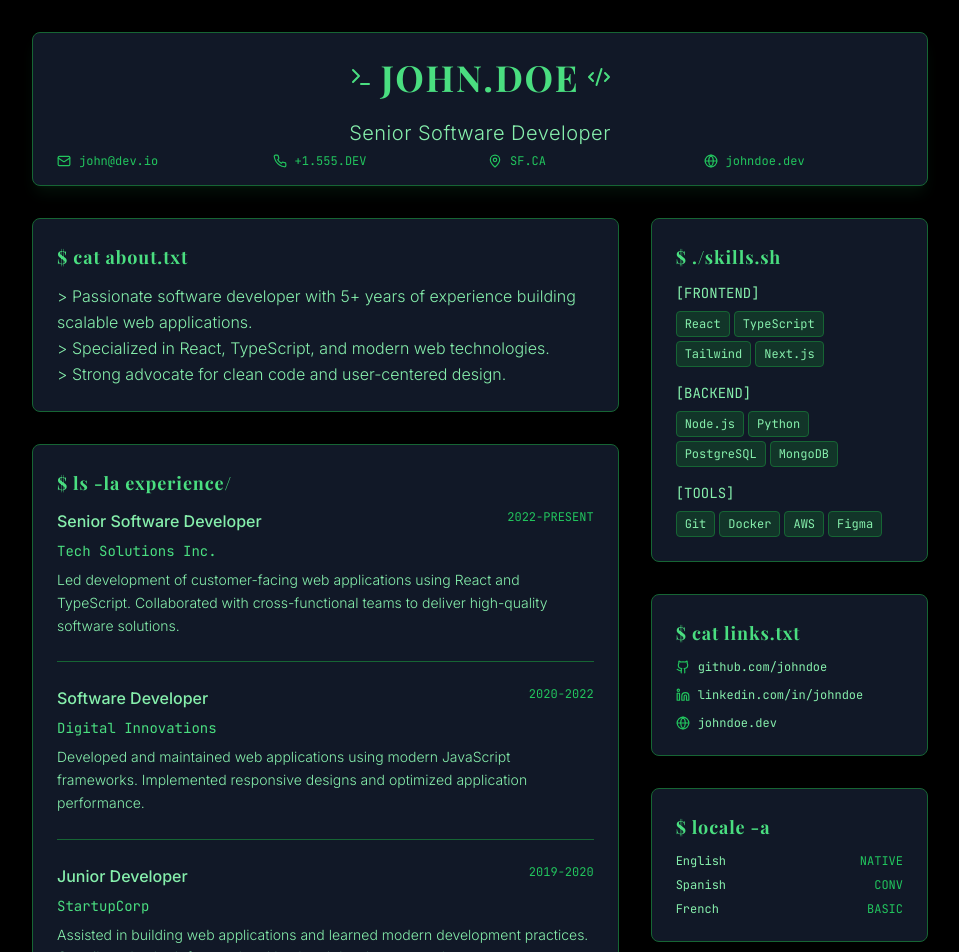
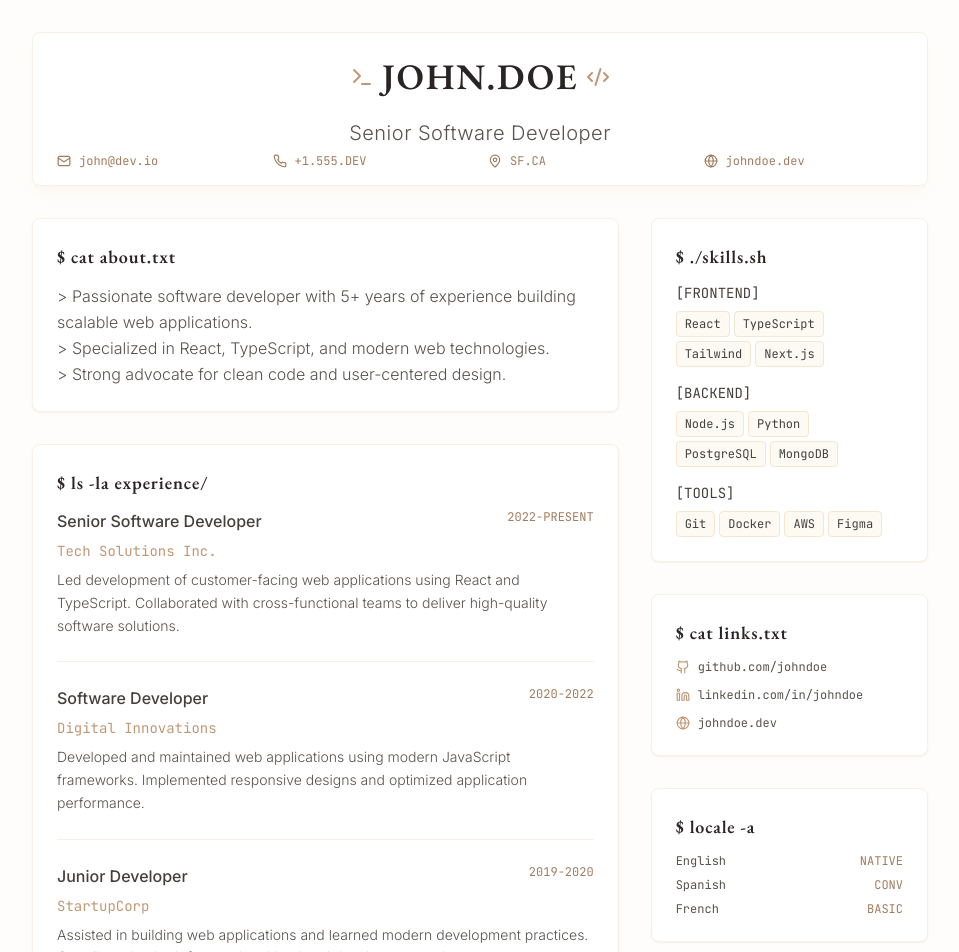
Before and after one commit to alsanatilla/cv, a React (Vite) app: page / in a window 1280 px wide. Shown: the top 952 px of the page, without its empty margins (160-1119 px from the left). Built offline with nearby package versions, Linux system fonts and the light colour scheme.

Commit message:
Refactor: Update fonts and colors
- Added EB Garamond font and updated color scheme to beige and white.
- Modified `tailwind.config.ts`, `index.html`, and `src/pages/Index.tsx`.

```diff
--- a/index.html
+++ b/index.html
@@ -8,7 +8,7 @@
     <title>Vite + React + TS</title>
     <link rel="preconnect" href="https://fonts.googleapis.com">
     <link rel="preconnect" href="https://fonts.gstatic.com" crossorigin>
-    <link href="https://fonts.googleapis.com/css2?family=Playfair+Display:wght@400;700&family=Inter:wght@300;400;500;600&family=JetBrains+Mono:wght@300;400;500&display=swap" rel="stylesheet">
+    <link href="https://fonts.googleapis.com/css2?family=EB+Garamond:wght@400;500;600;700&family=Inter:wght@300;400;500;600&family=JetBrains+Mono:wght@300;400;500&display=swap" rel="stylesheet">
   </head>
   <body>
     <div id="root"></div>
--- a/src/pages/Index.tsx
+++ b/src/pages/Index.tsx
@@ -5,35 +5,35 @@ import { Mail, Phone, MapPin, Globe, Github, Linkedin, Terminal, Code2 } from "l
 
 const Index = () => {
   return (
-    <div className="min-h-screen bg-black text-green-400 py-8 px-4 font-mono">
+    <div className="min-h-screen bg-cream-50 text-warm-gray-800 py-8 px-4">
       <div className="max-w-4xl mx-auto">
         {/* Header Section */}
-        <Card className="mb-8 bg-gray-900 border-green-800 shadow-lg shadow-green-900/20">
+        <Card className="mb-8 bg-white border-cream-200 shadow-lg shadow-cream-300/20">
           <CardHeader className="text-center pb-4">
             <div className="flex items-center justify-center gap-2 mb-4">
-              <Terminal size={24} className="text-green-400" />
-              <CardTitle className="text-4xl font-serif-vintage text-green-400 tracking-wider">
+              <Terminal size={24} className="text-cream-600" />
+              <CardTitle className="text-4xl font-serif-vintage text-warm-gray-800 tracking-wider">
                 JOHN.DOE
               </CardTitle>
-              <Code2 size={24} className="text-green-400" />
+              <Code2 size={24} className="text-cream-600" />
             </div>
-            <p className="text-xl font-modern text-green-300 font-light tracking-wide">
+            <p className="text-xl font-modern text-warm-gray-600 font-light tracking-wide">
               Senior Software Developer
             </p>
             <div className="grid grid-cols-2 md:grid-cols-4 gap-4 mt-6 text-sm">
-              <div className="flex items-center gap-2 text-green-500">
+              <div className="flex items-center gap-2 text-cream-700">
                 <Mail size={14} />
                 <span className="font-mono text-xs">john@dev.io</span>
               </div>
-              <div className="flex items-center gap-2 text-green-500">
+              <div className="flex items-center gap-2 text-cream-700">
                 <Phone size={14} />
                 <span className="font-mono text-xs">+1.555.DEV</span>
               </div>
-              <div className="flex items-center gap-2 text-green-500">
+              <div className="flex items-center gap-2 text-cream-700">
                 <MapPin size={14} />
                 <span className="font-mono text-xs">SF.CA</span>
               </div>
-              <div className="flex items-center gap-2 text-green-500">
+              <div className="flex items-center gap-2 text-cream-700">
                 <Globe size={14} />
                 <span className="font-mono text-xs">johndoe.dev</span>
               </div>
@@ -45,14 +45,14 @@ const Index = () => {
           {/* Left Column */}
           <div className="lg:col-span-2 space-y-8">
             {/* About Section */}
-            <Card className="bg-gray-900 border-green-800">
+            <Card className="bg-white border-cream-200">
               <CardHeader className="pb-3">
-                <CardTitle className="text-lg font-serif-vintage text-green-400 tracking-wider">
+                <CardTitle className="text-lg font-serif-vintage text-warm-gray-800 tracking-wider">
                   $ cat about.txt
                 </CardTitle>
               </CardHeader>
               <CardContent>
-                <p className="text-green-300 leading-relaxed font-modern font-light">
+                <p className="text-warm-gray-600 leading-relaxed font-modern font-light">
                   {`> Passionate software developer with 5+ years of experience building scalable web applications.`}
                   <br />
                   {`> Specialized in React, TypeScript, and modern web technologies.`}
@@ -63,48 +63,48 @@ const Index = () => {
             </Card>
 
             {/* Experience Section */}
-            <Card className="bg-gray-900 border-green-800">
+            <Card className="bg-white border-cream-200">
               <CardHeader className="pb-3">
-                <CardTitle className="text-lg font-serif-vintage text-green-400 tracking-wider">
+                <CardTitle className="text-lg font-serif-vintage text-warm-gray-800 tracking-wider">
                   $ ls -la experience/
                 </CardTitle>
               </CardHeader>
               <CardContent className="space-y-6">
                 <div className="space-y-2">
                   <div className="flex justify-between items-start">
-                    <h3 className="font-modern font-medium text-green-300">Senior Software Developer</h3>
-                    <span className="text-xs font-mono text-green-500">2022-PRESENT</span>
+                    <h3 className="font-modern font-medium text-warm-gray-700">Senior Software Developer</h3>
+                    <span className="text-xs font-mono text-cream-700">2022-PRESENT</span>
                   </div>
-                  <p className="text-green-400 text-sm font-mono">Tech Solutions Inc.</p>
-                  <p className="text-green-300 text-sm font-modern font-light leading-relaxed">
+                  <p className="text-cream-600 text-sm font-mono">Tech Solutions Inc.</p>
+                  <p className="text-warm-gray-600 text-sm font-modern font-light leading-relaxed">
                     Led development of customer-facing web applications using React and TypeScript.
                     Collaborated with cross-functional teams to deliver high-quality software solutions.
                   </p>
                 </div>
 
-                <Separator className="bg-green-800" />
+                <Separator className="bg-cream-200" />
 
                 <div className="space-y-2">
                   <div className="flex justify-between items-start">
-                    <h3 className="font-modern font-medium text-green-300">Software Developer</h3>
-                    <span className="text-xs font-mono text-green-500">2020-2022</span>
+                    <h3 className="font-modern font-medium text-warm-gray-700">Software Developer</h3>
+                    <span className="text-xs font-mono text-cream-700">2020-2022</span>
                   </div>
-                  <p className="text-green-400 text-sm font-mono">Digital Innovations</p>
-                  <p className="text-green-300 text-sm font-modern font-light leading-relaxed">
+                  <p className="text-cream-600 text-sm font-mono">Digital Innovations</p>
+                  <p className="text-warm-gray-600 text-sm font-modern font-light leading-relaxed">
                     Developed and maintained web applications using modern JavaScript frameworks.
                     Implemented responsive designs and optimized application performance.
                   </p>
                 </div>
 
-                <Separator className="bg-green-800" />
+                <Separator className="bg-cream-200" />
 
                 <div className="space-y-2">
                   <div className="flex justify-between items-start">
-                    <h3 className="font-modern font-medium text-green-300">Junior Developer</h3>
-                    <span className="text-xs font-mono text-green-500">2019-2020</span>
+                    <h3 className="font-modern font-medium text-warm-gray-700">Junior Developer</h3>
+                    <span className="text-xs font-mono text-cream-700">2019-2020</span>
                   </div>
-                  <p className="text-green-400 text-sm font-mono">StartupCorp</p>
-                  <p className="text-green-300 text-sm font-modern font-light leading-relaxed">
+                  <p className="text-cream-600 text-sm font-mono">StartupCorp</p>
+                  <p className="text-warm-gray-600 text-sm font-modern font-light leading-relaxed">
                     Assisted in building web applications and learned modern development practices.
                     Contributed to both frontend and backend development tasks.
                   </p>
@@ -113,19 +113,19 @@ const Index = () => {
             </Card>
 
             {/* Education Section */}
-            <Card className="bg-gray-900 border-green-800">
+            <Card className="bg-white border-cream-200">
               <CardHeader className="pb-3">
-                <CardTitle className="text-lg font-serif-vintage text-green-400 tracking-wider">
+                <CardTitle className="text-lg font-serif-vintage text-warm-gray-800 tracking-wider">
                   $ cat education.log
                 </CardTitle>
               </CardHeader>
               <CardContent>
                 <div className="flex justify-between items-start">
                   <div>
-                    <h3 className="font-modern font-medium text-green-300">BS Computer Science</h3>
-                    <p className="text-green-400 text-sm font-mono">UC Berkeley</p>
+                    <h3 className="font-modern font-medium text-warm-gray-700">BS Computer Science</h3>
+                    <p className="text-cream-600 text-sm font-mono">UC Berkeley</p>
                   </div>
-                  <span className="text-xs font-mono text-green-500">2015-2019</span>
+                  <span className="text-xs font-mono text-cream-700">2015-2019</span>
                 </div>
               </CardContent>
             </Card>
@@ -134,19 +134,19 @@ const Index = () => {
           {/* Right Column */}
           <div className="space-y-8">
             {/* Skills Section */}
-            <Card className="bg-gray-900 border-green-800">
+            <Card className="bg-white border-cream-200">
               <CardHeader className="pb-3">
-                <CardTitle className="text-lg font-serif-vintage text-green-400 tracking-wider">
+                <CardTitle className="text-lg font-serif-vintage text-warm-gray-800 tracking-wider">
                   $ ./skills.sh
                 </CardTitle>
               </CardHeader>
               <CardContent>
                 <div className="space-y-4">
                   <div>
-                    <h4 className="font-mono text-green-300 mb-2 text-sm">[FRONTEND]</h4>
+                    <h4 className="font-mono text-warm-gray-700 mb-2 text-sm">[FRONTEND]</h4>
                     <div className="flex flex-wrap gap-1">
                       {['React', 'TypeScript', 'Tailwind', 'Next.js'].map((skill) => (
-                        <span key={skill} className="px-2 py-1 bg-green-900/50 text-green-300 text-xs font-mono border border-green-800 rounded">
+                        <span key={skill} className="px-2 py-1 bg-cream-100 text-warm-gray-700 text-xs font-mono border border-cream-300 rounded">
                           {skill}
                         </span>
                       ))}
@@ -154,10 +154,10 @@ const Index = () => {
                   </div>
 
                   <div>
-                    <h4 className="font-mono text-green-300 mb-2 text-sm">[BACKEND]</h4>
+                    <h4 className="font-mono text-warm-gray-700 mb-2 text-sm">[BACKEND]</h4>
                     <div className="flex flex-wrap gap-1">
                       {['Node.js', 'Python', 'PostgreSQL', 'MongoDB'].map((skill) => (
-                        <span key={skill} className="px-2 py-1 bg-green-900/50 text-green-300 text-xs font-mono border border-green-800 rounded">
+                        <span key={skill} className="px-2 py-1 bg-cream-100 text-warm-gray-700 text-xs font-mono border border-cream-300 rounded">
                           {skill}
                         </span>
                       ))}
@@ -165,10 +165,10 @@ const Index = () => {
                   </div>
 
                   <div>
-                    <h4 className="font-mono text-green-300 mb-2 text-sm">[TOOLS]</h4>
+                    <h4 className="font-mono text-warm-gray-700 mb-2 text-sm">[TOOLS]</h4>
                     <div className="flex flex-wrap gap-1">
                       {['Git', 'Docker', 'AWS', 'Figma'].map((skill) => (
-                        <span key={skill} className="px-2 py-1 bg-green-900/50 text-green-300 text-xs font-mono border border-green-800 rounded">
+                        <span key={skill} className="px-2 py-1 bg-cream-100 text-warm-gray-700 text-xs font-mono border border-cream-300 rounded">
                           {skill}
                         </span>
                       ))}
@@ -179,47 +179,47 @@ const Index = () => {
             </Card>
 
             {/* Links Section */}
-            <Card className="bg-gray-900 border-green-800">
+            <Card className="bg-white border-cream-200">
               <CardHeader className="pb-3">
-                <CardTitle className="text-lg font-serif-vintage text-green-400 tracking-wider">
+                <CardTitle className="text-lg font-serif-vintage text-warm-gray-800 tracking-wider">
                   $ cat links.txt
                 </CardTitle>
               </CardHeader>
               <CardContent className="space-y-3">
                 <div className="flex items-center gap-2">
-                  <Github size={14} className="text-green-500" />
-                  <span className="text-xs font-mono text-green-300">github.com/johndoe</span>
+                  <Github size={14} className="text-cream-600" />
+                  <span className="text-xs font-mono text-warm-gray-600">github.com/johndoe</span>
                 </div>
                 <div className="flex items-center gap-2">
-                  <Linkedin size={14} className="text-green-500" />
-                  <span className="text-xs font-mono text-green-300">linkedin.com/in/johndoe</span>
+                  <Linkedin size={14} className="text-cream-600" />
+                  <span className="text-xs font-mono text-warm-gray-600">linkedin.com/in/johndoe</span>
                 </div>
                 <div className="flex items-center gap-2">
-                  <Globe size={14} className="text-green-500" />
-                  <span className="text-xs font-mono text-green-300">johndoe.dev</span>
+                  <Globe size={14} className="text-cream-600" />
+                  <span className="text-xs font-mono text-warm-gray-600">johndoe.dev</span>
                 </div>
               </CardContent>
             </Card>
 
             {/* Languages Section */}
-            <Card className="bg-gray-900 border-green-800">
+            <Card className="bg-white border-cream-200">
               <CardHeader className="pb-3">
-                <CardTitle className="text-lg font-serif-vintage text-green-400 tracking-wider">
+                <CardTitle className="text-lg font-serif-vintage text-warm-gray-800 tracking-wider">
                   $ locale -a
                 </CardTitle>
               </CardHeader>
               <CardContent className="space-y-2">
                 <div className="flex justify-between">
-                  <span className="text-xs font-mono text-green-300">English</span>
-                  <span className="text-xs font-mono text-green-500">NATIVE</span>
+                  <span className="text-xs font-mono text-warm-gray-600">English</span>
+                  <span className="text-xs font-mono text-cream-700">NATIVE</span>
                 </div>
                 <div className="flex justify-between">
-                  <span className="text-xs font-mono text-green-300">Spanish</span>
-                  <span className="text-xs font-mono text-green-500">CONV</span>
+                  <span className="text-xs font-mono text-warm-gray-600">Spanish</span>
+                  <span className="text-xs font-mono text-cream-700">CONV</span>
                 </div>
                 <div className="flex justify-between">
-                  <span className="text-xs font-mono text-green-300">French</span>
-                  <span className="text-xs font-mono text-green-500">BASIC</span>
+                  <span className="text-xs font-mono text-warm-gray-600">French</span>
+                  <span className="text-xs font-mono text-cream-700">BASIC</span>
                 </div>
               </CardContent>
             </Card>
```
Also changed, not shown: tailwind.config.ts (+26 -1 lines).
